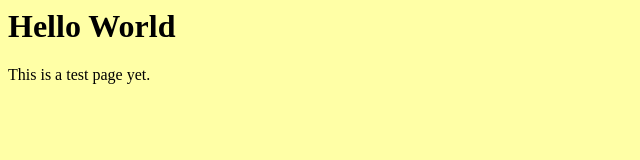
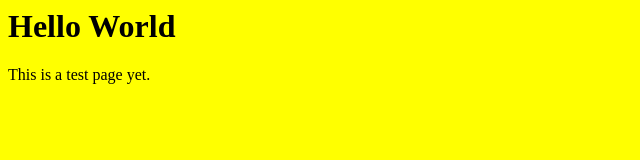
Before and after one commit to stollener/hello-world, a plain HTML site: page index.html in a window 1280 px wide. Shown: the whole page, without its empty margins (0-640 px from the left). Drawn offline with Linux system fonts and the light colour scheme.

Commit message:
slightly change background color to check

```diff
--- a/style.css
+++ b/style.css
@@ -1,3 +1,3 @@
 body {
-  background-color: rgb(255, 255, 166);
+  background-color: rgb(255, 255, 0);
 }
```
